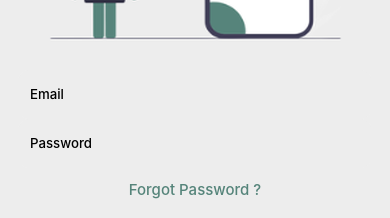
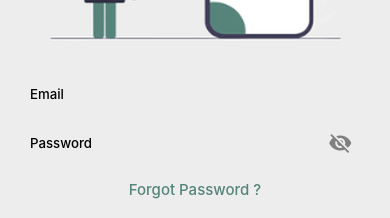
Before and after one commit to l7avid/notes-app, a React Native app: screen /Login in a window 390 px wide. Shown: the part 376-594 px from the top of the page. Built offline with nearby package versions, Linux system fonts and the light colour scheme.

Commit message:
implementing hide-text-component to manage password inputs

```diff
--- /dev/null
+++ b/src/components/atoms/HideTextComponent.tsx
@@ -0,0 +1,19 @@
+import {View, Text} from 'react-native';
+import React from 'react';
+import {HideTextComponentProps} from '../../interfaces/HideTextComponentProps'
+
+import Icon from 'react-native-vector-icons/MaterialCommunityIcons';
+
+const HideTextComponent: React.FC<HideTextComponentProps> = (isPasswordHidden) => {
+  return (
+    <>
+      <Icon
+        name={isPasswordHidden ? 'eye-off' : 'eye'}
+        size={24}
+        color="gray"
+      />
+    </>
+  );
+};
+
+export default HideTextComponent;
--- /dev/null
+++ b/src/interfaces/HideTextComponentProps.ts
@@ -0,0 +1,3 @@
+export interface HideTextComponentProps {
+  isHidden: boolean;
+}
--- a/src/screens/LoginPage.tsx
+++ b/src/screens/LoginPage.tsx
@@ -1,6 +1,5 @@
 import React, {useState} from 'react';
 import {
-  Dimensions,
   Image,
   ImageBackground,
   ScrollView,
@@ -10,6 +9,7 @@
   View,
 } from 'react-native';
 import Button from '../components/atoms/Button';
+import HideTextComponent from '../components/atoms/HideTextComponent';
 import TextInputComponent from '../components/atoms/TextInputComponent';
 import colors from '../styles/colors';
 import {
@@ -21,19 +21,11 @@
 import imagePath from '../utils/constants/imagePath';
 import navigationScreenNames from '../utils/constants/navigationScreenNames';
 
-const screenWidth = Dimensions.get('window').width;
-
-import type {SignInWithPasswordCredentials} from '@supabase/supabase-js';
-
-interface LoginFormProps {
-  onLogin: (credentials: SignInWithPasswordCredentials) => void;
-  loading: boolean;
-}
-
 export default function LoginPage({navigation, route}: any) {
-  const { onLogin, loading, onSignUp } = route.params || {};
-  const [email, setEmail] = useState('');
-  const [password, setPassword] = useState('');
+  const {onLogin, loading} = route.params || {};
+  const [email, setEmail] = useState<string>('');
+  const [password, setPassword] = useState<string>('');
+  const [isPasswordHidden, setIsPasswordHidden] = useState<boolean>(true);
 
   const handleSubmit = () => {
     onLogin({email, password});
@@ -66,17 +58,27 @@
             style={styles.whiteBoardImageStyle}
             source={imagePath.loginIc}
           />
+          <View>
             <TextInputComponent
               value={email}
               onChangeText={text => setEmail(text)}
               placeholder={'Email'}
               keyboardType="default"
             />
+            <View style={styles.inputContainer}>
               <TextInputComponent
                 value={password}
                 onChangeText={text => setPassword(text)}
                 placeholder={'Password'}
+                secureTextEntry={isPasswordHidden}
               />
+              <TouchableOpacity
+                onPress={() => setIsPasswordHidden(!isPasswordHidden)}
+                style={styles.eyeIcon}>
+                <HideTextComponent isHidden={isPasswordHidden} />
+              </TouchableOpacity>
+            </View>
+          </View>
           <Text style={styles.forgetText}>Forgot Password ?</Text>
           <Button
             btnStyle={{marginTop: moderateScale(20)}}
@@ -88,9 +90,7 @@
             Don't have an account ?
             <Text
               style={styles.signinText}
-              onPress={() =>
-                navigation.navigate(navigationScreenNames.SIGNUP)
-              }>
+              onPress={() => navigation.navigate(navigationScreenNames.SIGNUP)}>
               Sign Up
             </Text>
           </Text>
@@ -143,4 +143,16 @@
   textInput: {
     marginBottom: moderateScale(10),
   },
+  inputContainer: {
+    flexDirection: 'row',
+    alignItems: 'center',
+    borderColor: '#ccc',
+    borderRadius: 5,
+    width: '100%',
+  },
+  eyeIcon: {
+    padding: 10,
+    position: 'absolute',
+    right: 10,
+  },
 });
--- a/src/screens/SignUpPage.tsx
+++ b/src/screens/SignUpPage.tsx
@@ -1,5 +1,4 @@
-import {SignUpWithPasswordCredentials} from '@supabase/supabase-js';
-import React, {useEffect, useState} from 'react';
+import React, { useState } from 'react';
 import {
   Image,
   ImageBackground,
@@ -9,13 +8,11 @@
   TouchableOpacity,
   View,
 } from 'react-native';
-import {SafeAreaView} from 'react-native-safe-area-context';
+import { SafeAreaView } from 'react-native-safe-area-context';
 import 'react-native-url-polyfill/auto';
-import Icon from 'react-native-vector-icons/MaterialCommunityIcons';
 import Button from '../components/atoms/Button';
+import HideTextComponent from '../components/atoms/HideTextComponent';
 import TextInputComponent from '../components/atoms/TextInputComponent';
-import {Note} from '../interfaces/Note';
-import {supabase} from '../lib/supabase';
 import colors from '../styles/colors';
 import {
   height,
@@ -26,36 +23,14 @@
 import imagePath from '../utils/constants/imagePath';
 import navigationScreenNames from '../utils/constants/navigationScreenNames';
 
-interface SignUpFormProps {
-  onSignUp: (credentials: SignUpWithPasswordCredentials) => void;
-  loading: boolean;
-}
-
 export default function SignUpPage({navigation, route}: any) {
   const {onSignUp, loading} = route.params;
   const [name, setName] = useState('');
   const [email, setEmail] = useState('');
   const [password, setPassword] = useState('');
   const [confirmPassword, setConfirmPassword] = useState('');
-  const [notes, setNotes] = useState<Note[]>([]);
   const [isPasswordHidden, setIsPasswordHidden] = useState(true);
   const [isConfirmPasswordHidden, setIsConfirmPasswordHidden] = useState(true);
-
-  // useEffect(() => {
-  //   const fetchNotes = async () => {
-  //     const {data, error} = await supabase.from('notes').select('*');
-
-  //     if (error) {
-  //       console.log(error + 'Hola');
-  //     } else {
-  //       setNotes(data);
-  //     }
-  //   };
-
-  //   fetchNotes();
-  // }, []);
-
-  // console.log(notes);
 
   const handleSubmit = () => {
     onSignUp({email, password});
@@ -104,11 +79,7 @@
                 <TouchableOpacity
                   onPress={() => setIsPasswordHidden(!isPasswordHidden)}
                   style={styles.eyeIcon}>
-                  <Icon
-                    name={isPasswordHidden ? 'eye-off' : 'eye'}
-                    size={24}
-                    color="gray"
-                  />
+                  <HideTextComponent isHidden={isPasswordHidden}/>
                 </TouchableOpacity>
               </View>
               <View style={styles.inputContainer}>
@@ -123,11 +94,7 @@
                     setIsConfirmPasswordHidden(!isConfirmPasswordHidden)
                   }
                   style={styles.eyeIcon}>
-                  <Icon
-                    name={isConfirmPasswordHidden ? 'eye-off' : 'eye'}
-                    size={24}
-                    color="gray"
-                  />
+                  <HideTextComponent isHidden={isConfirmPasswordHidden}/>
                 </TouchableOpacity>
               </View>
               <Button
```
Lines whose indentation alone changed are shown as unchanged.
